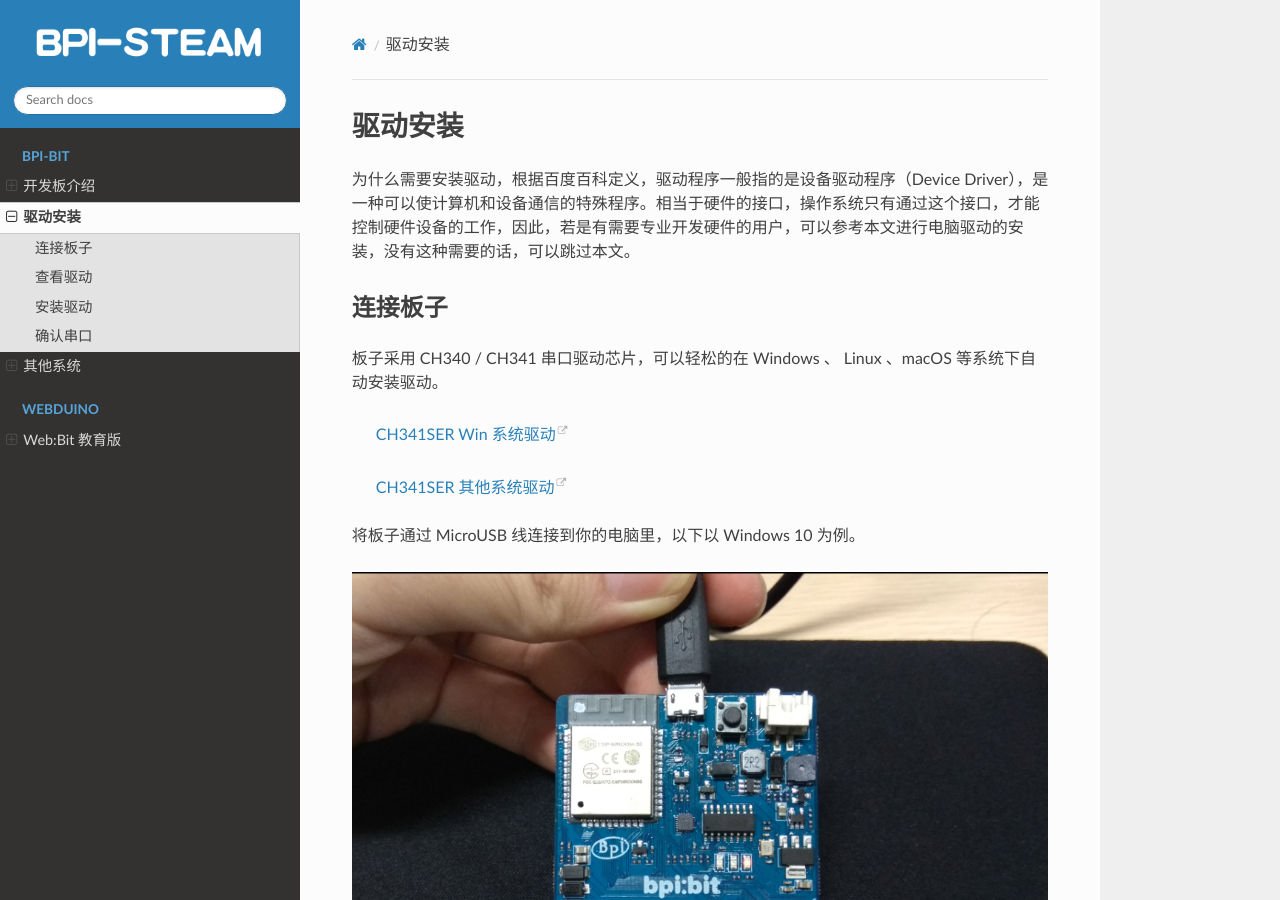
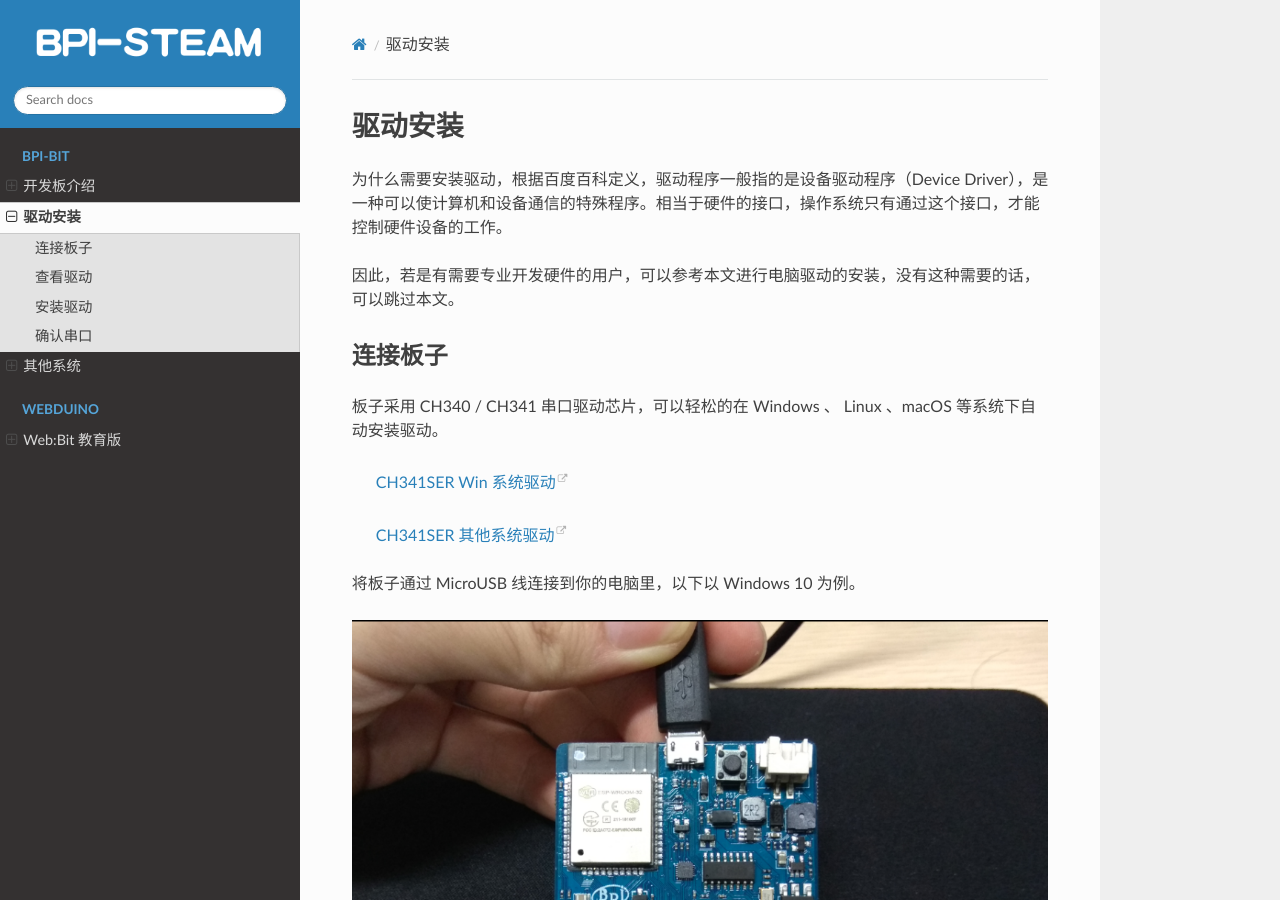
Before and after one commit to BPI-STEAM/simplified_webbit_docs, a Sphinx documentation site: the page built from source/bpi-steam/driver.md, in a window 1280 px wide and 900 px high. Built offline with Sphinx 7.4.7 and the Read the Docs theme 2.0.0, drawn with Linux system fonts in a browser that asks for light colours; pages that are not in the unit, such as notebooks, are missing from menus.

```diff
--- a/source/bpi-steam/driver.md
+++ b/source/bpi-steam/driver.md
@@ -1,6 +1,8 @@
 ## 驱动安装
 
-为什么需要安装驱动，根据百度百科定义，驱动程序一般指的是设备驱动程序（Device Driver），是一种可以使计算机和设备通信的特殊程序。相当于硬件的接口，操作系统只有通过这个接口，才能控制硬件设备的工作，因此，若是有需要专业开发硬件的用户，可以参考本文进行电脑驱动的安装，没有这种需要的话，可以跳过本文。
+为什么需要安装驱动，根据百度百科定义，驱动程序一般指的是设备驱动程序（Device Driver），是一种可以使计算机和设备通信的特殊程序。相当于硬件的接口，操作系统只有通过这个接口，才能控制硬件设备的工作。
+
+因此，若是有需要专业开发硬件的用户，可以参考本文进行电脑驱动的安装，没有这种需要的话，可以跳过本文。
 
 ### 连接板子
 
```
